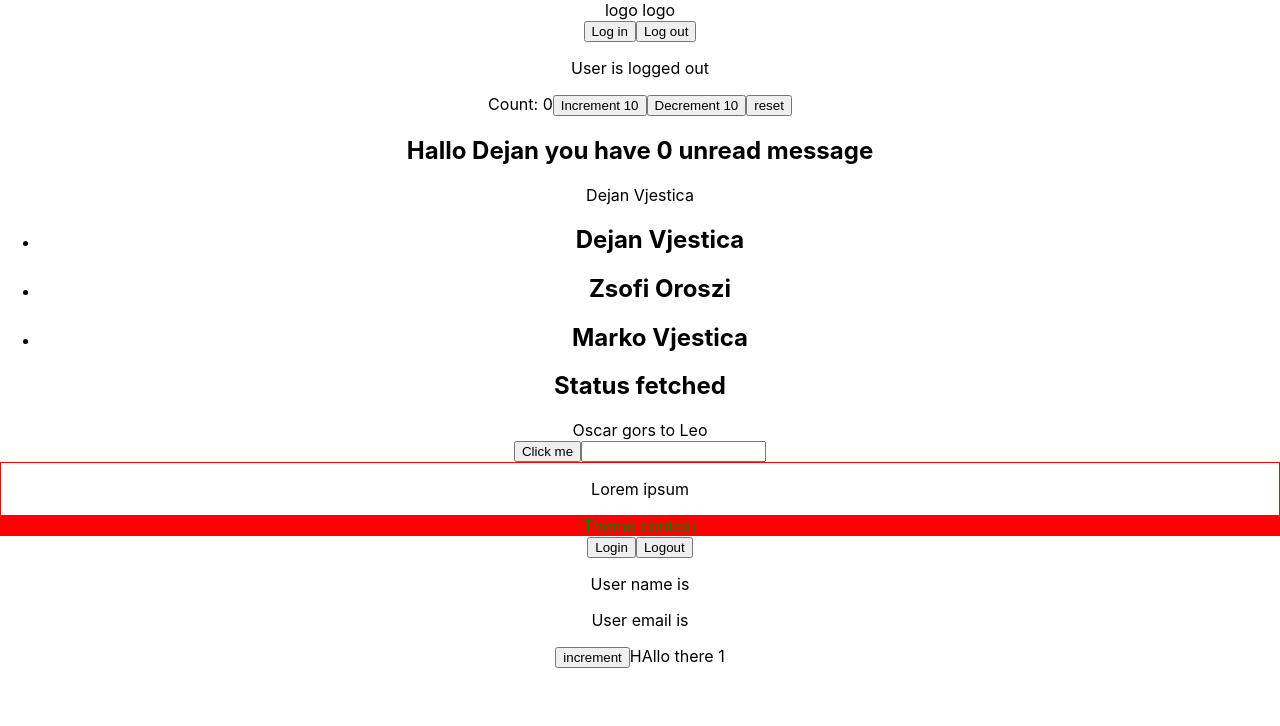
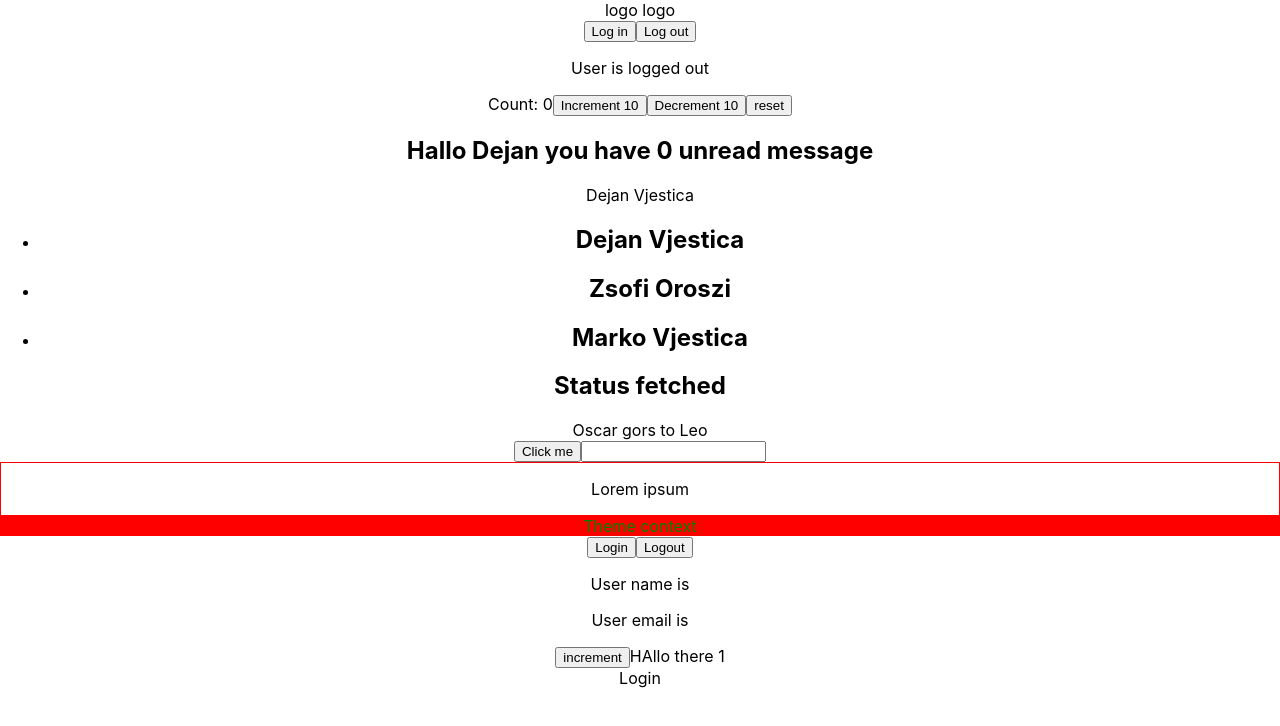
Before and after one commit to DejanVjestica/react-typescript-demo, a React (Create React App) app: page / in a window 1280 px wide. Shown: the top 726 px of the page. Built offline with nearby package versions, Linux system fonts and the light colour scheme.

Commit message:
Add componet props

```diff
--- a/src/App.tsx
+++ b/src/App.tsx
@@ -17,6 +17,8 @@ import { Box } from './components/context/Box'
 import { UserContextProvider } from './components/context/UserContext'
 import { User } from './components/context/User'
 import { CounterClss } from './components/class/Counter'
+import { Private } from './components/auth/Private'
+import { Profile } from './components/auth/Profile'
 
 function App() {
 	const person = {
@@ -69,6 +71,7 @@ function App() {
 				<User></User>
 			</UserContextProvider>
 			<CounterClss message="HAllo there"></CounterClss>
+			<Private isLogedIn={false} component={Profile} />
 		</div>
 	)
 }
--- /dev/null
+++ b/src/components/auth/Login.tsx
@@ -0,0 +1,3 @@
+export const Login = () => {
+	return <div>Login</div>
+}
--- /dev/null
+++ b/src/components/auth/Private.tsx
@@ -0,0 +1,13 @@
+import React from 'react'
+import { Login } from './Login'
+import { ProfileProps } from './Profile'
+
+type PrivateProps = {
+	isLogedIn: boolean
+	component: React.ComponentType<ProfileProps>
+}
+
+export const Private = ({ isLogedIn, component: Component }: PrivateProps) => {
+	if (isLogedIn) return <Component name={'Dejan'} />
+	else return <Login />
+}
--- /dev/null
+++ b/src/components/auth/Profile.tsx
@@ -0,0 +1,6 @@
+export type ProfileProps = {
+	name: string
+}
+export const Profile = ({ name }: ProfileProps) => {
+	return <div>Profile {name}</div>
+}
```
